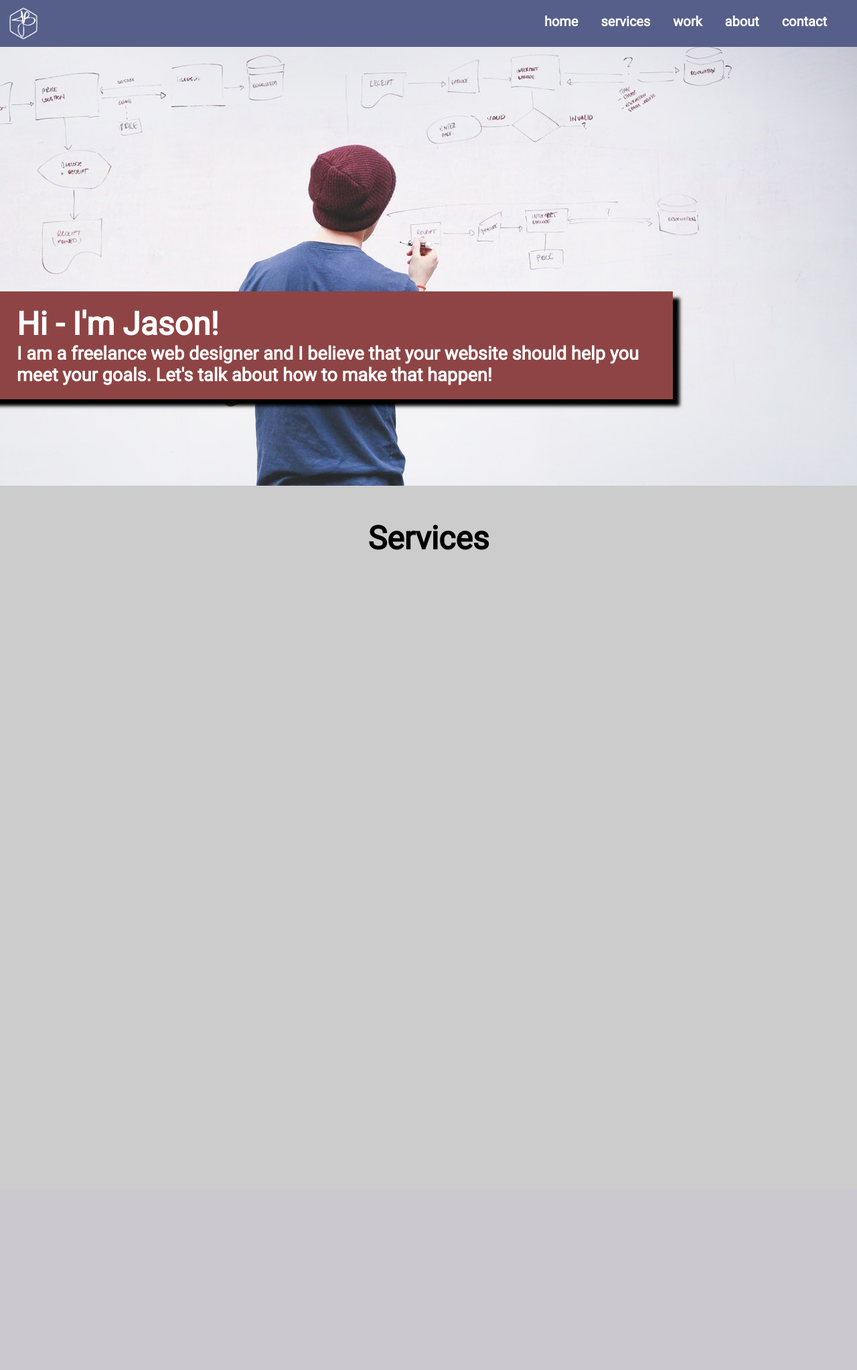
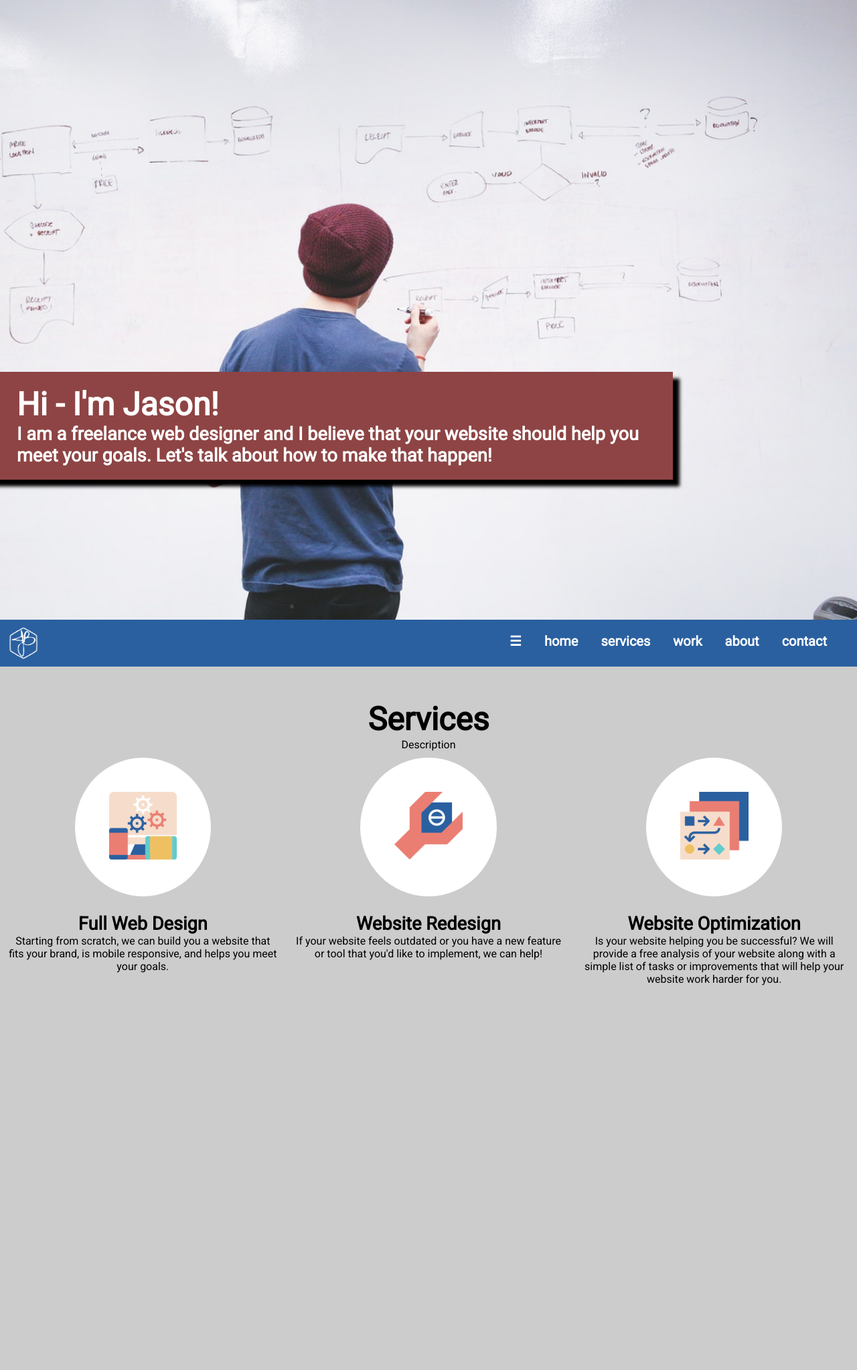
Before and after one commit to jasonbodman/portfolio-redesign, a PHP site: page / in a window 1280 px wide. Shown: the whole page at 67% size. Before the commit the page ends 821 px from the top, so only its background shows below. Run offline with PHP 8.4, Linux system fonts and the light colour scheme; some web fonts are replaced.

Commit message:
update colors and add services

```diff
--- a/css/styles.css
+++ b/css/styles.css
@@ -46,9 +46,7 @@
 }
 
 header {
-	background-color: #565f8a;
-	position: fixed;
-	margin-top: 0px;
+	background-color: #2a60a0;
 	padding: 10px;
 	z-index: 1;
 	display: inline-flex;
@@ -75,14 +73,37 @@ header {
 	background-repeat: no-repeat;
 	background-size: cover;
 	padding-top: 125px;
-	min-height: 600px;
-	max-height: 600px;
+	height: 100vh;
 }
 
 .services {
 	background-color: #ccc;
 	min-height: 1000px;
 	padding-top: 50px;
+}
+
+.service-list {
+	display: inline-flex;
+	margin: 0 auto;
+}
+
+.service-item {
+	width: 33%;
+	margin: 10px;
+}
+
+.service-image-bg {
+	background-color: #fff;
+	border-radius: 50%;
+	width: 50%;
+	height: auto;
+	margin: 0 auto;
+}
+
+.service-description {
+	text-align: center;
+	width: 100%;
+	margin: 25px 0px;
 }
 
 
@@ -110,3 +131,9 @@ a.nav-link {
 	text-align: right;
 	padding: 0px 15px;
 }
+
+img.service-image {
+	width: 50%;
+	height: auto;
+	margin: 25%;
+}
--- a/index.html
+++ b/index.html
@@ -17,17 +17,6 @@
 	</head>
 
 	<body>
-		<header>
-			<div class="nav-left">
-				<img class="nav-logo" src="img/logo-white.png">
-			</div>
-			<div class="nav-right">
-				<a href="#" class="nav-link">home</a>
-				<a href="#" class="nav-link">services</a>
-				<a href="#" class="nav-link">work</a>
-				<a href="#" class="nav-link">about</a>
-				<a href="#" class="nav-link">contact</a>
-		</header>
 		<div id="content">
 			<section class="main" id="main">
 				<div class="title right">
@@ -39,8 +28,56 @@
 					</div>
 				</div>
 			</section>
+			<header>
+				<div class="nav-left">
+					<img class="nav-logo" src="img/logo-white.png">
+				</div>
+				<div class="nav-right">
+					<a href="javascript:void(0);" class="nav-link icon" onclick="myFunction()">&#9776;</a>
+					<a href="#" class="nav-link">home</a>
+					<a href="#" class="nav-link">services</a>
+					<a href="#" class="nav-link">work</a>
+					<a href="#" class="nav-link">about</a>
+					<a href="#" class="nav-link">contact</a>
+			</header>
+
 			<section class="services" id="services">
 				<h1 class="center">Services</h1>
+				<p class="center">Description</p>
+				<div class="service-list">
+					<div class="service-item center">
+						<div class="service-image-bg">
+							<img src="img/020-responsive.png" class="service-image">
+						</div>
+						<div class="service-description">
+							<h2>Full Web Design</h2>
+							<p>Starting from scratch, we can build you a website that fits your
+								brand, is mobile responsive, and helps you meet your goals.</p>
+						</div>
+					</div>
+					<div class="service-item center">
+						<div class="service-image-bg">
+							<img src="img/018-wrench.png" class="service-image">
+						</div>
+						<div class="service-description">
+							<h2>Website Redesign</h2>
+							<p>If your website feels outdated or you have a new feature or tool
+								that you'd like to implement, we can help!</p>
+						</div>
+					</div>
+					<div class="service-item center">
+						<div class="service-image-bg">
+							<img src="img/015-flow.png" class="service-image">
+						</div>
+						<div class="service-description">
+							<h2>Website Optimization</h2>
+							<p>Is your website helping you be successful? We will provide a free
+								analysis of your website along with a simple list of tasks or
+								improvements that will help your website work harder for you.</p>
+						</div>
+					</div>
+				</div>
+
 			</section>
 		</div>
 
```
Also changed, not shown: img/004-maintenance.png (added), img/015-flow.png (added), img/018-wrench.png (added), img/020-responsive.png (added).
